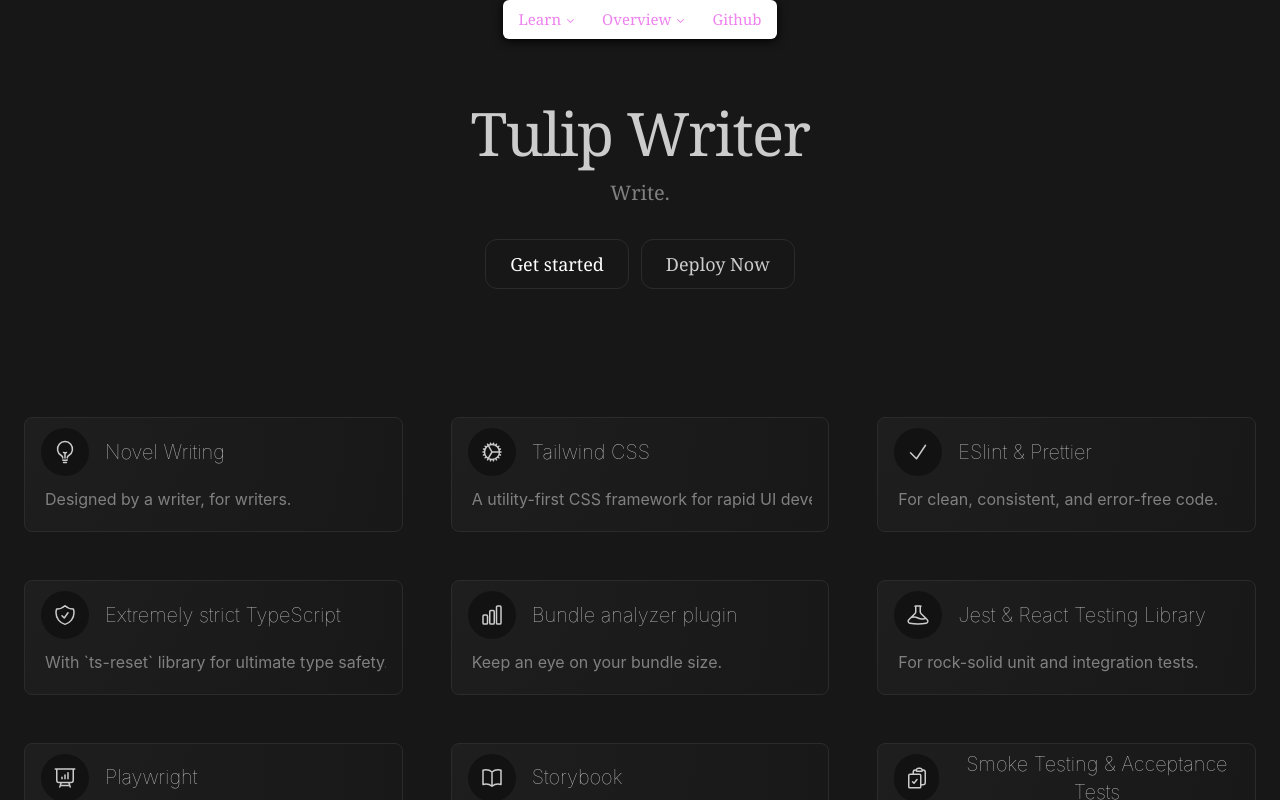
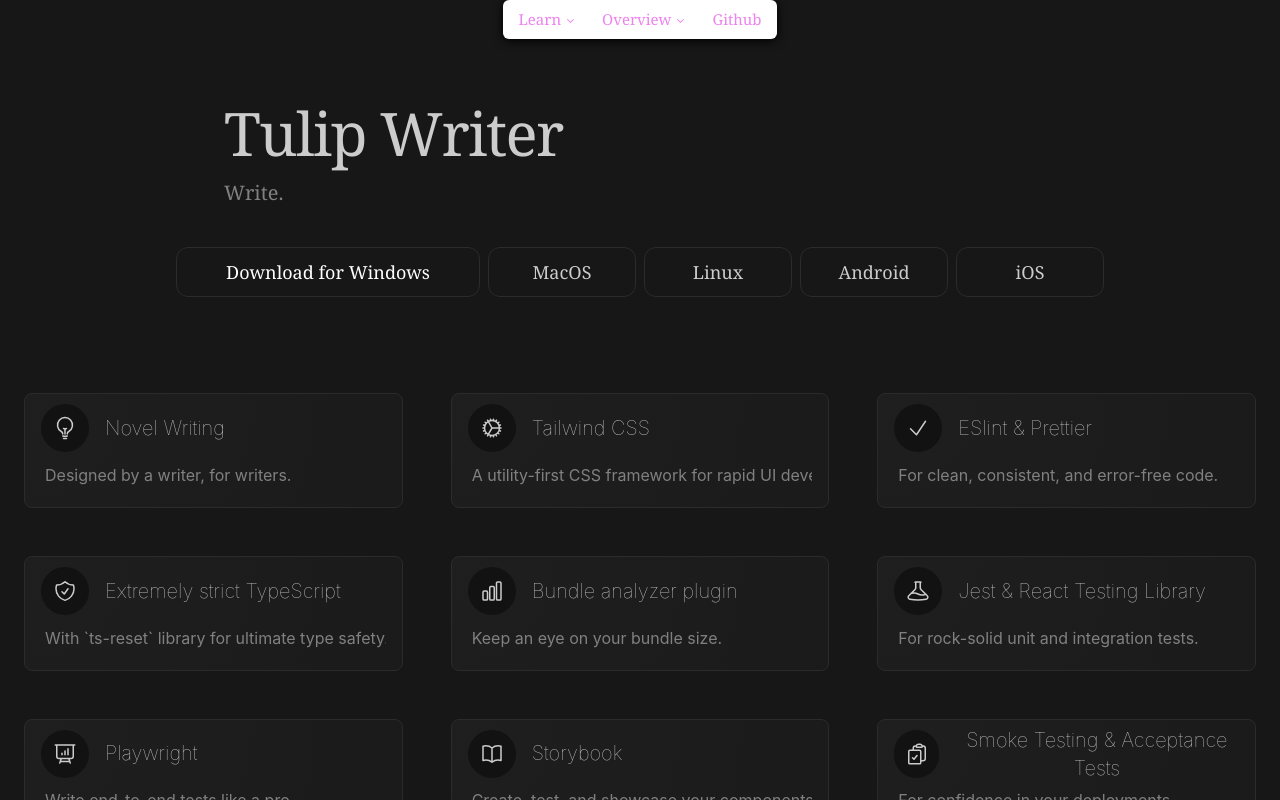
Before and after one commit to Yeshan-K/tulipwriter-website, a Next.js app: page / in a window 1280 px wide. Built offline with nearby package versions, Linux system fonts and the light colour scheme.

Commit message:
feat: landing page alignment

```diff
--- a/app/page.tsx
+++ b/app/page.tsx
@@ -25,22 +25,46 @@
   return (
     <>
       <section className="bg-appBackground">
-        <div className="mx-auto grid max-w-(--breakpoint-xl) px-4 py-8 text-center lg:py-16">
-          <div className="mx-auto place-self-center">
+        <div className="mx-auto grid max-w-(--breakpoint-lg) px-4 py-8 pb-1 text-start lg:px-24 lg:py-16 lg:pb-2">
+          <div className="mr-auto place-self-center">
             <h1 className="text-appLayoutText mb-4 max-w-2xl text-4xl leading-none font-light tracking-tight md:text-5xl xl:text-6xl">
               Tulip Writer
             </h1>
-            <p className="text-appLayoutTextMuted mb-6 max-w-2xl font-light md:text-lg lg:mb-8 lg:text-xl">Write.</p>
-            <Button href="https://github.com/Blazity/next-enterprise" className="mr-3">
-              Get started
-            </Button>
-            <Button
-              href="https://vercel.com/new/git/external?repository-url=https://github.com/Blazity/next-enterprise"
-              intent="secondary"
-            >
-              Deploy Now
-            </Button>
+            <p className="text-appLayoutTextMuted mb-4 max-w-2xl font-light md:text-lg lg:mb-8 lg:text-xl">Write.</p>
           </div>
+        </div>
+        <div className="mx-auto grid max-w-(--breakpoint-lg) lg:grid-cols-6 px-4 lg:px-12 gap-2 mb-4 lg:mb-8 text-center ">
+          <Button href="https://github.com/Blazity/next-enterprise" className=" col-span-2">
+            Download for Windows
+          </Button>
+          <Button
+            className=""
+            href="https://vercel.com/new/git/external?repository-url=https://github.com/Blazity/next-enterprise"
+            intent="secondary"
+          >
+            MacOS
+          </Button>
+          <Button
+            className=""
+            href="https://vercel.com/new/git/external?repository-url=https://github.com/Blazity/next-enterprise"
+            intent="secondary"
+          >
+            Linux
+          </Button>
+          <Button
+            className=""
+            href="https://vercel.com/new/git/external?repository-url=https://github.com/Blazity/next-enterprise"
+            intent="secondary"
+          >
+            Android
+          </Button>
+          <Button
+            className=""
+            href="https://vercel.com/new/git/external?repository-url=https://github.com/Blazity/next-enterprise"
+            intent="secondary"
+          >
+            iOS
+          </Button>
         </div>
       </section>
       <section className="bg-appBackground">
@@ -49,17 +73,17 @@
             {LP_GRID_ITEMS.map((singleItem) => (
               <GrainyDiv
                 key={singleItem.title}
-                className="border-appLayoutBorder h-fit flex flex-col items-center justify-start gap-3 rounded-lg border pt-3 pb-5 px-4 text-center font-sans"
+                className="border-appLayoutBorder flex h-fit flex-col items-center justify-start gap-3 rounded-lg border px-4 pt-3 pb-5 text-center font-sans"
               >
-                <header className="h-[2.8rem] flex w-full items-center justify-start gap-4 ">
+                <header className="flex h-[2.8rem] w-full items-center justify-start gap-4">
                   <div className="bg-appBackgroundAccent text-appLayoutText flex size-10 items-center justify-center rounded-full p-1.5 lg:size-12">
                     {singleItem.icon}
                   </div>
-                  <div className="text-appLayoutText w-fit pb-px items-center justify-start text-xl font-thin">
+                  <div className="text-appLayoutText w-fit items-center justify-start pb-px text-xl font-thin">
                     {singleItem.title}
                   </div>
                 </header>
-                <div className="h-fit text-appLayoutTextMuted flex w-full pl-1 items-center justify-start text-nowrap overflow-x-hidden overflow-x-ellipsis">
+                <div className="text-appLayoutTextMuted overflow-x-ellipsis flex h-fit w-full items-center justify-start overflow-x-hidden pl-1 text-nowrap">
                   {singleItem.description}
                 </div>
               </GrainyDiv>
--- a/components/GrainyDiv/GrainyDiv.tsx
+++ b/components/GrainyDiv/GrainyDiv.tsx
@@ -15,7 +15,7 @@
 }
 
 export function GrainyDiv(props: Readonly<GrainyDivProps>) {
-  const { className, disabled = false, children, restingPos = -5, gradientSize = 120 } = props
+  const { className, disabled = false, children, restingPos = 0, gradientSize = 200 } = props
 
   const grainyDivRef = useRef(null)
 
```
